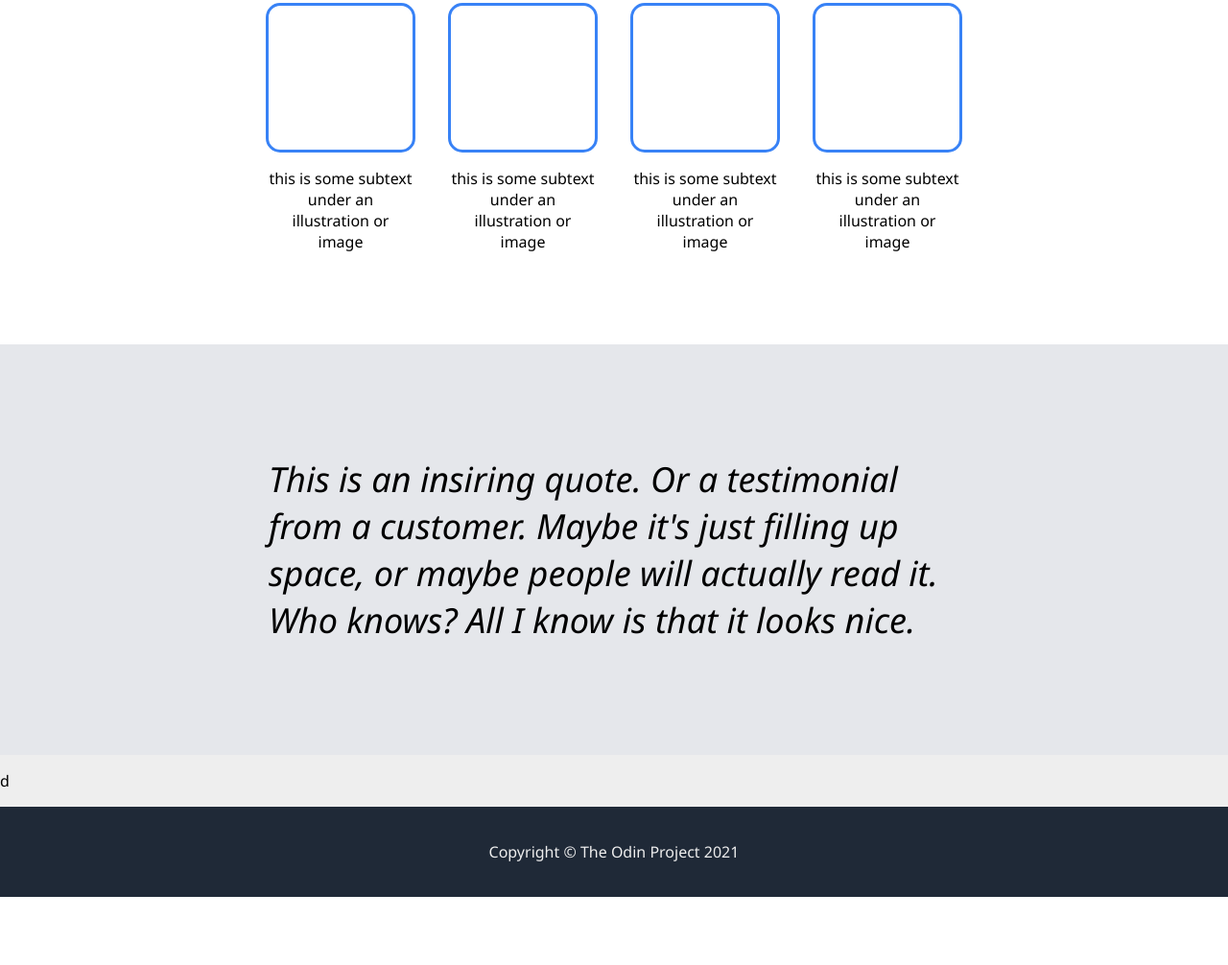
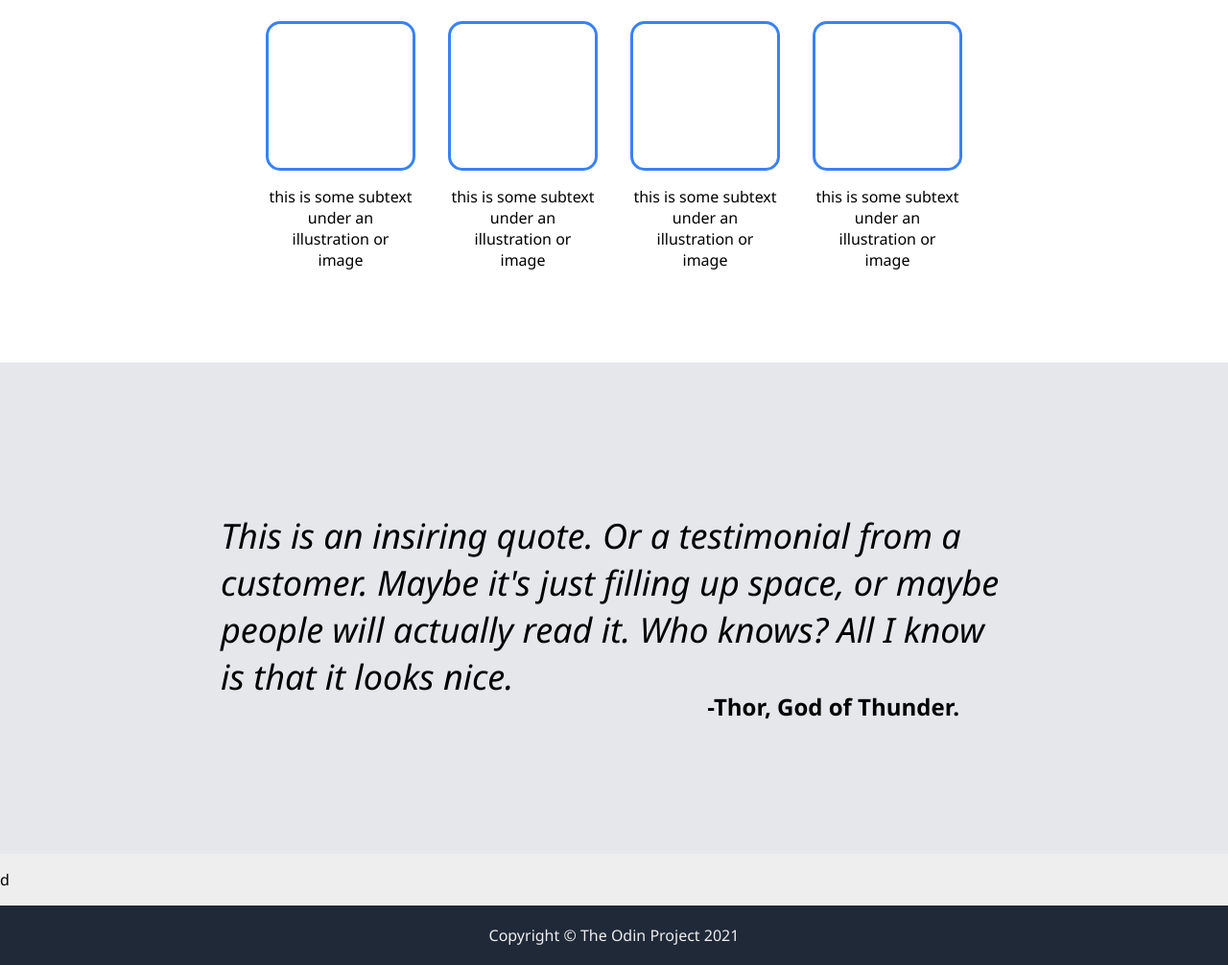
Before and after one commit to Sarmmie2706/landing-page, a plain HTML site: page index.html in a window 1280 px wide. Shown: the part 541-1547 px from the top of the page at 96% size. Before the commit the page ends 1476 px from the top, so only its background shows below. Drawn offline with Linux system fonts and the light colour scheme.

Commit message:
Set and perfect fourth container

```diff
--- a/index.html
+++ b/index.html
@@ -51,9 +51,8 @@
         </div>
 
         <div class="three">
-            <p>This is an insiring quote. Or a testimonial from a customer. Maybe it's just filling up space, or maybe people will actually read it. Who knows? All I know
-                    is that it looks nice.
-            </p>
+            <p class="para">This is an insiring quote. Or a testimonial from a customer. Maybe it's just filling up space, or maybe people will actually read it. Who knows? All I know
+                    is that it looks nice.</p><span id="speaker">-Thor, God of Thunder.</span>
         </div>
 
         <div class="four">
@@ -61,7 +60,7 @@
         </div>
 
         <div class="five">
-            <p>Copyright <span>&copy</span> The Odin Project 2021</p>
+            <div>Copyright <span>&copy</span> The Odin Project 2021</div>
         </div>
 
     </body>
--- a/style.css
+++ b/style.css
@@ -95,7 +95,7 @@ button {
 
 h1 {
     text-align: center;
-    margin-bottom: 30px;
+    margin: 30px auto 40px;
     font-weight: bold;
 }
 
@@ -124,19 +124,36 @@ h1 {
 .three {
     background-color: #E5E7EB;
     display: flex;
+    flex-direction: column;
+    padding: 120px 400px;
+    justify-content: center;
+    align-items: center;
+
+}
+
+.para {
     font-style: italic;
     font-size: 36px;
-    font-weight: lighter;
+    font-weight: 1px;
     justify-content: center;
     align-items: center;
-    padding: 80px 280px;
+    width: 820px;
+    height: 150px;
 
+}
+
+#speaker {
+    display: block;
+    font-weight: bolder;
+    text-align: end;
+    width: 720px;
+    height: 50px;
+    font-size: 24px;
 }
 
 .quote {
     height: 100px;
     width: 400px
-
 }
 
 .four {
```
